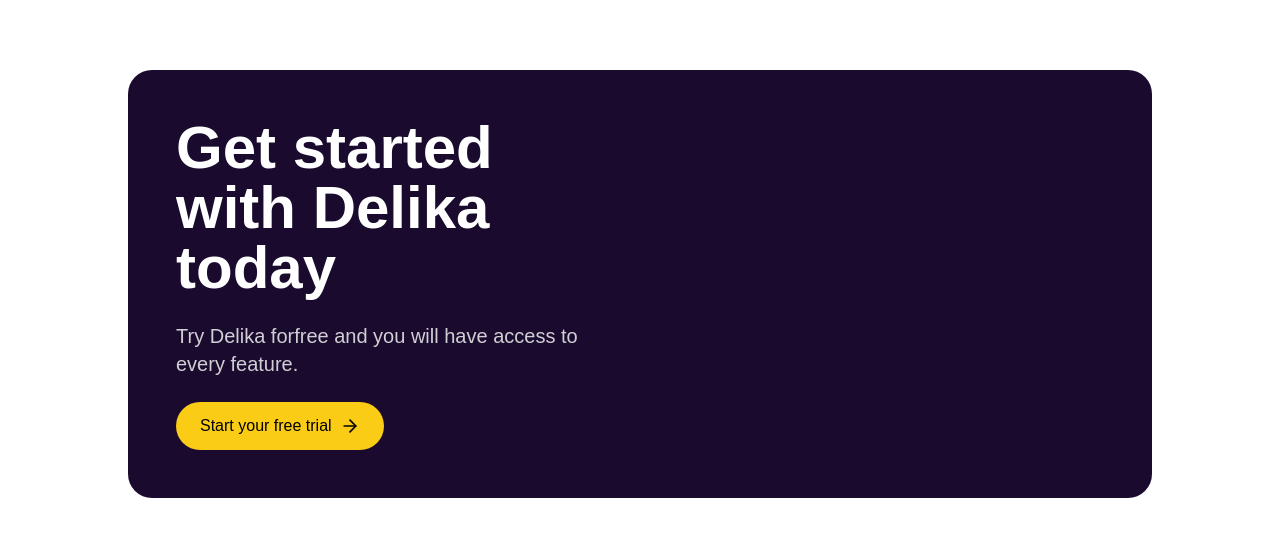
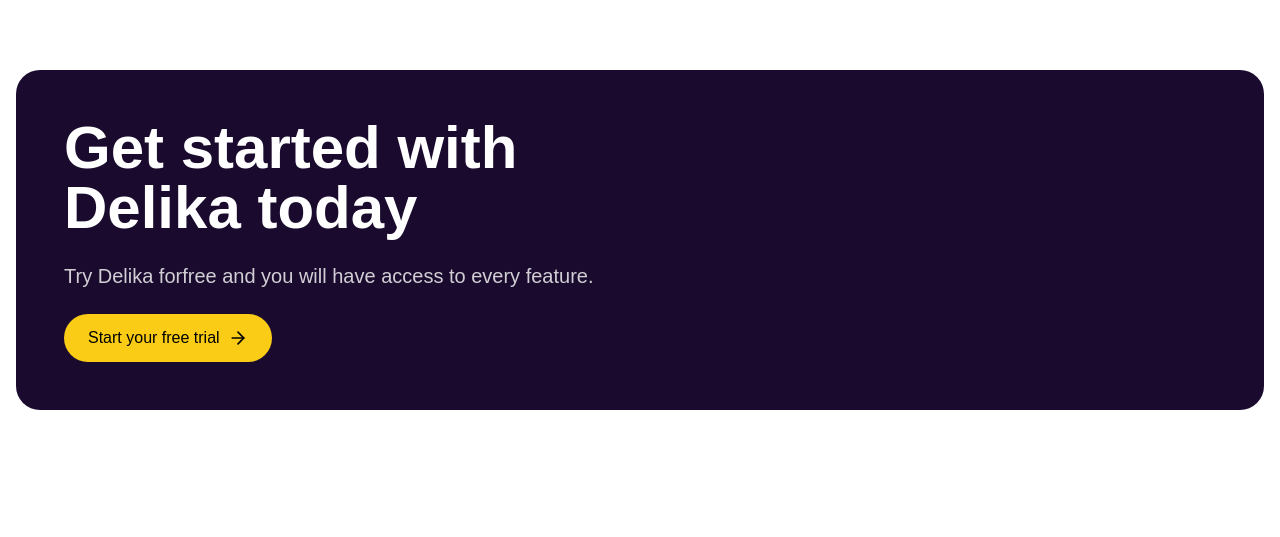
Before and after one commit to Krontiva-HQ/delika-product-website, a Next.js app: page / in a window 1280 px wide. Shown: the part 1847-2384 px from the top of the page. After the commit the page ends 2353 px from the top, so only its background shows below. Built offline with nearby package versions, Linux system fonts and the light colour scheme.

Commit message:
Refactor main CTA section layout and styling

```diff
--- a/components/main-cta.tsx
+++ b/components/main-cta.tsx
@@ -4,7 +4,7 @@
 export function MainCTA() {
   return (
     <div className="container mx-auto px-4 py-24">
-      <div className="bg-[#1a0b2e] rounded-3xl overflow-hidden max-w-5xl mx-auto">
+      <div className="bg-[#1a0b2e] rounded-3xl overflow-hidden max-w-9xl mx-auto">
         <div className="grid md:grid-cols-2 items-center gap-8 p-8 md:p-12">
           {/* Left content */}
           <div className="space-y-6">
```
